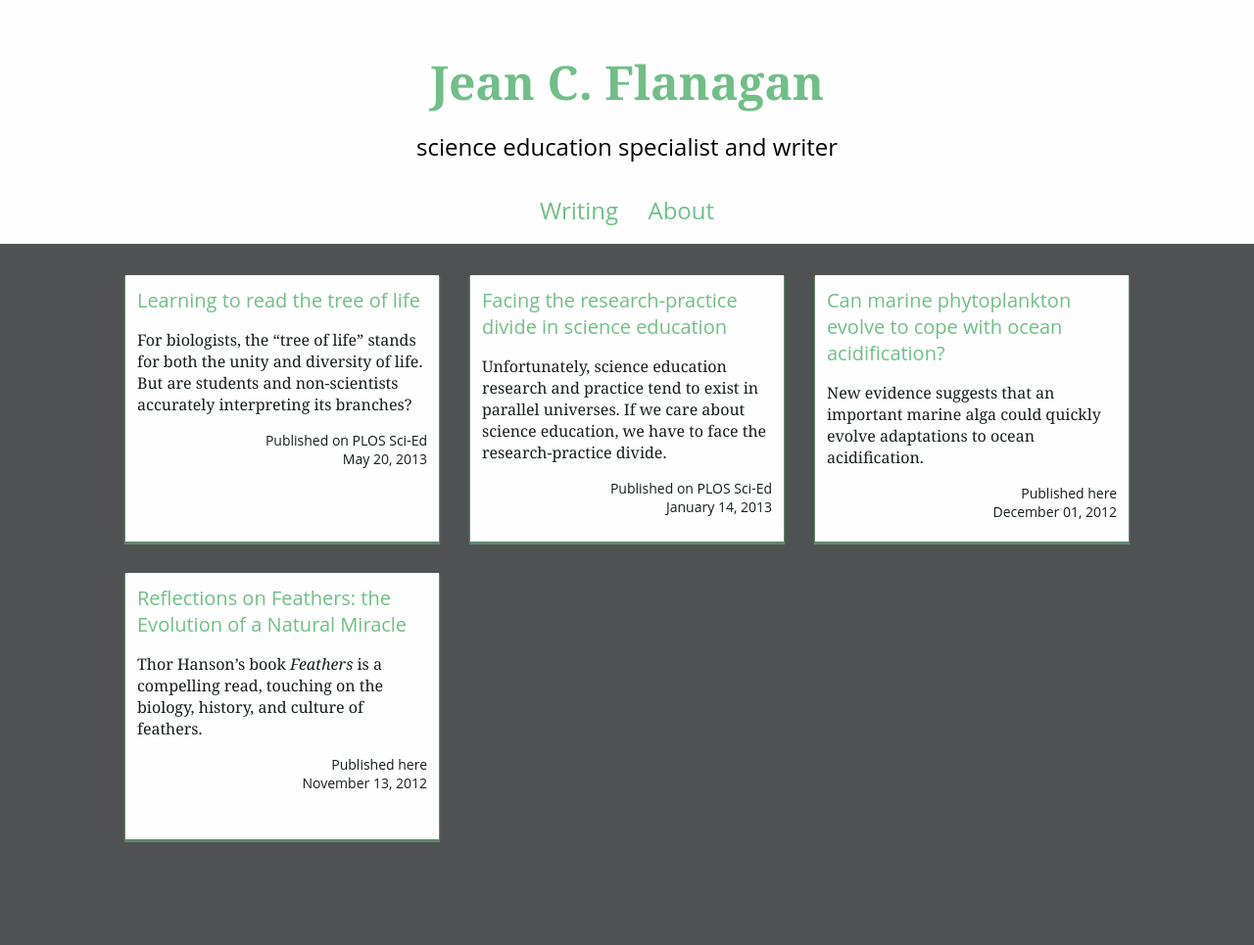
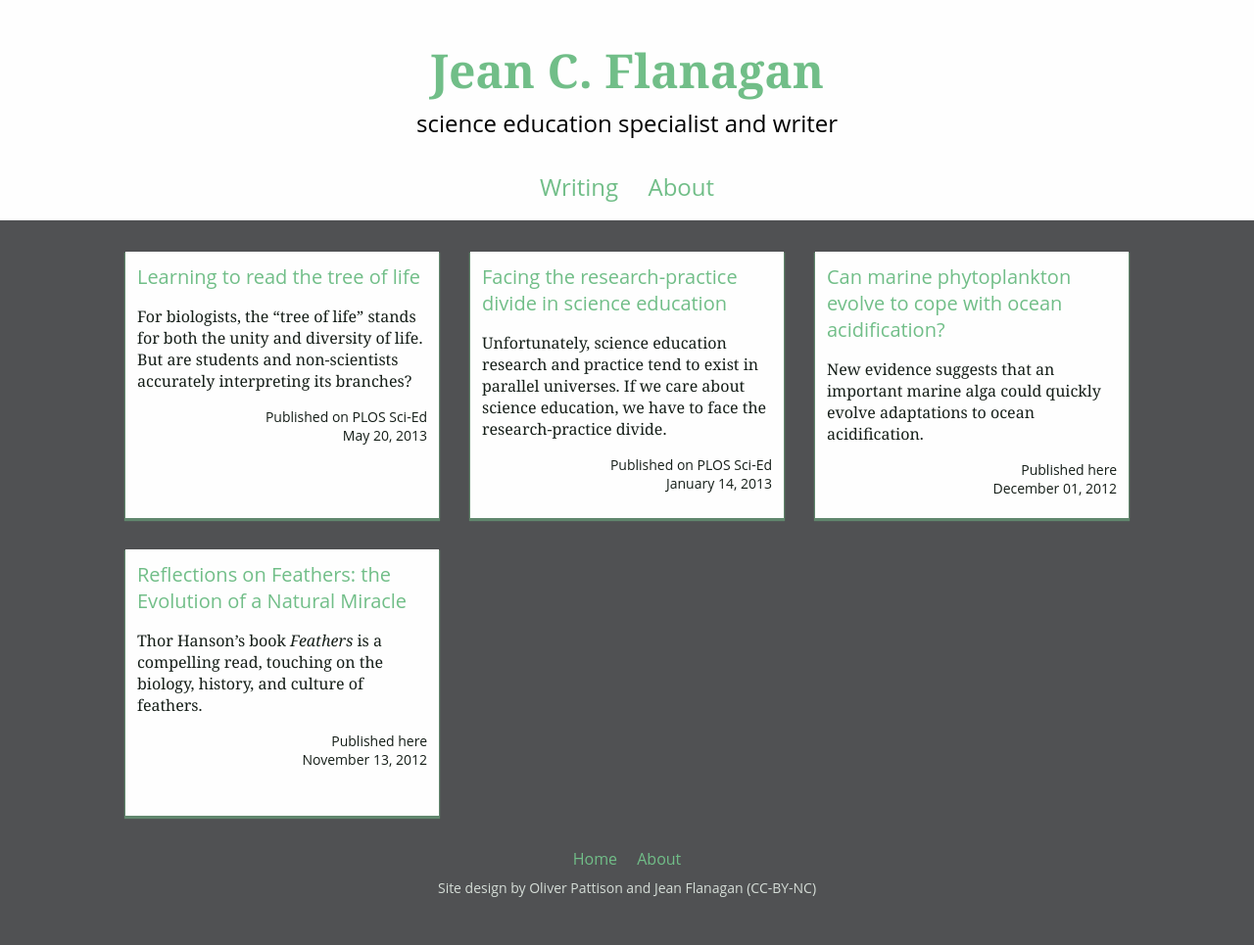
Before and after one commit to jshawl/jeancflanagan, a Jekyll site: the page built from index.html, in a window 1280 px wide. Shown: the whole page at 98% size. Built offline with Jekyll 4.4.1, drawn with Linux system fonts in a browser that asks for light colours; before the commit the page ends 900 px from its top, so only the background shows below that.

Commit message:
finished footer issues. fixed Firefox and IE layout breaking CSS bugs (required making the media query min-width viewport slightly wider than the .archive max-width)

```diff
--- a/_layouts/all.html
+++ b/_layouts/all.html
@@ -30,10 +30,12 @@
 
   {{ content }}
 
-  <footer>
-    <!-- link to home -->
-    <!-- link to about page -->
-    <!-- copyright for the site -->
+  <footer class="contentinfo" role="contentinfo">
+    <ul>
+      <li><a href="/">Home</a></li>
+      <li><a href="/about">About</a></li>
+    </ul>
+    <p>Site design by Oliver Pattison and Jean Flanagan (CC-BY-NC)</p>
   </footer>
 
 </body>
--- a/_layouts/post.html
+++ b/_layouts/post.html
@@ -2,7 +2,7 @@
 layout: all
 ---
 <article class="post" role="main">
-  <header role="contentinfo">
+  <header>
     <hgroup>
       <h1>{{ page.title }}</h1>
       <h2>Published on {% if page.source != 'here' %}<a href="{{ page.sourceurl }}">{{ page.source }}</a></h2><h2>{% endif %}<time datetime="{{ page.date | date: "%Y-%m-%d" }}T{{ page.date | date: "%H:%M" }}" pubdate>{{ page.date | date: "%B %d, %Y" }}</time></h2>
--- a/style.css
+++ b/style.css
@@ -61,7 +61,7 @@
 
 body {
   height: 100%;
-  margin: 0 auto 3em;
+  margin: 0 auto 1em;
   max-width: 100%; /* Responsive resizing */
 }
 
@@ -94,9 +94,21 @@
 }
 
 .post {
-  margin: 1em auto 3em;
+  margin: 1em auto 0;
   max-width: 42em;
-  padding: 1em 5% 3em;
+  padding: 1em 5% 2em;
+}
+
+.contentinfo {
+  clear: both;
+  margin: 0 auto;
+  padding: 2em 0;
+}
+
+.contentinfo ul li {
+  display: inline-block;
+  list-style: none;
+  margin: 0 .5em;
 }
 
 
@@ -152,6 +164,7 @@
 
 .banner h1 {
   font-size: 1.75em;
+  line-height: 1.5;
 }
 
 .banner h2 {
@@ -187,6 +200,20 @@
 
 .post p {
   padding-bottom: .5em;
+}
+
+.contentinfo {
+  color: hsla(138, 10%, 85%, 1);
+  font: normal 400 .875em/2 'Calluna Sans', 'Open Sans', Calibri, sans-serif;
+  text-align: center;
+}
+
+.contentinfo ul {
+  font-size: 1.142857143em;
+}
+
+.contentinfo a {
+    text-decoration: none;
 }
 
 
@@ -274,8 +301,8 @@
 
 }
 
-@media screen and (min-width: 42em) {
-  /* i.e. 672px */
+@media screen and (min-width: 44em) {
+  /* i.e. 704px */
 
   .banner,
   .post {
@@ -303,8 +330,8 @@
 
 }
 
-@media screen and (min-width: 52em) {
-  /* i.e. 832px */
+@media screen and (min-width: 54em) {
+  /* i.e. 864px */
 
   .archive {
     max-width: 52em;
```
